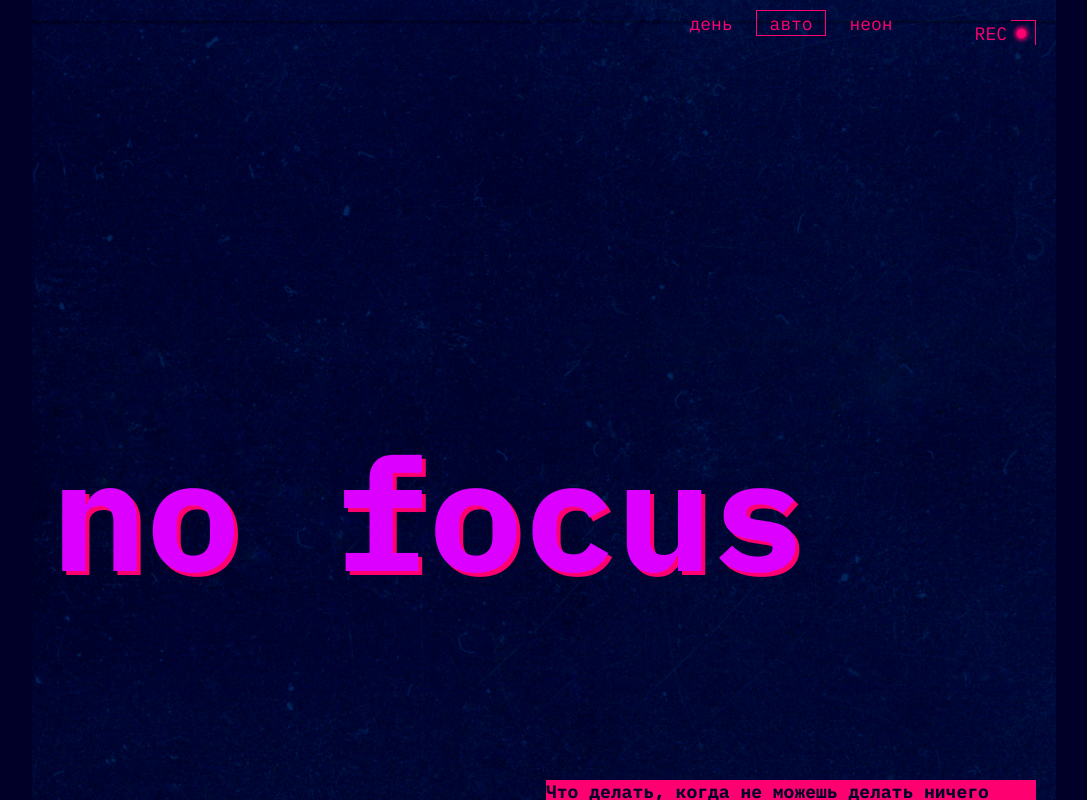
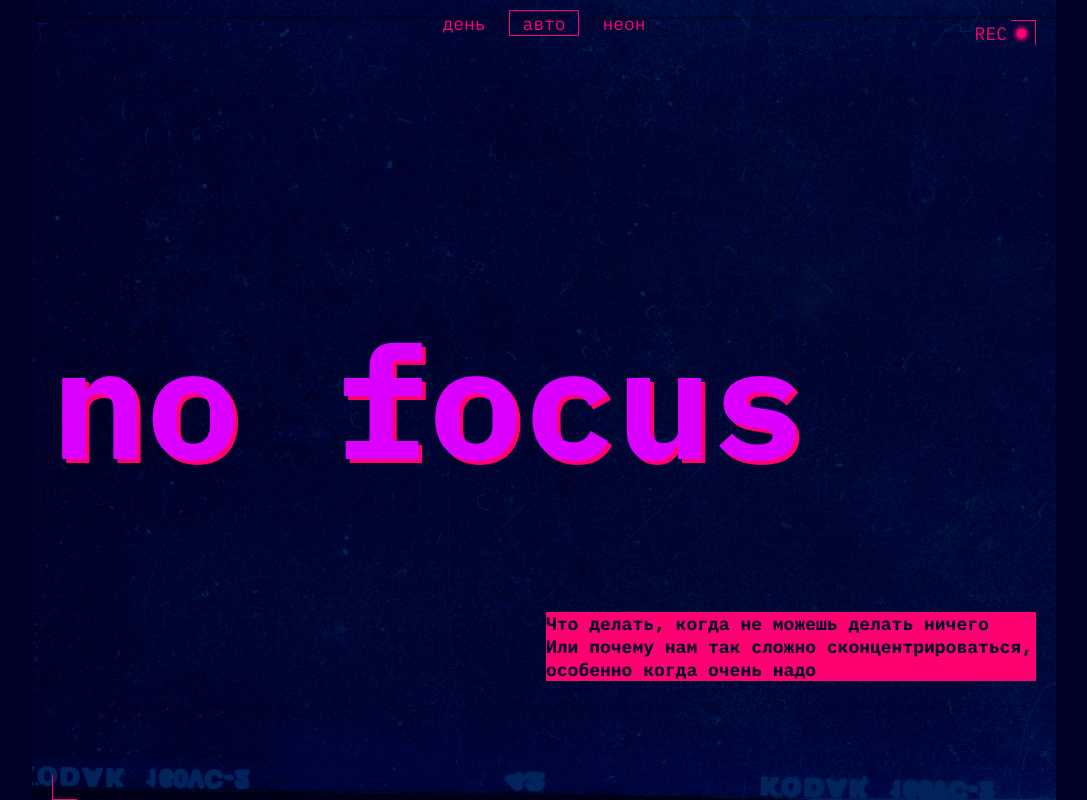
Before and after one commit to graast8/slozhno-sosredotochitsya, a plain HTML site: page index.html in a window 1280 px wide. Shown: the whole page, without its empty margins (96-1183 px from the left). Drawn offline with Linux system fonts and the light colour scheme.

Commit message:
autotest_2

```diff
--- a/styles/style.css
+++ b/styles/style.css
@@ -29,14 +29,14 @@ html, body {
 
 .header {
   display: grid;
-  grid-template-columns: 1fr;
+  grid-template-columns: 1fr 1fr 1fr;
   grid-template-rows: 1fr min-content 1fr;
   /* grid-auto-columns: 0px; */
   background-image: url(../images/cover-image-dark.png);
   background-size: cover;
   background-position: center;
   min-height: 1024px;
-  height: 100vh;
+  min-height: 100vh;
   position: relative;
   padding: 0px 20px 0px 20px;
 }
@@ -90,7 +90,7 @@ html, body {
 
 .rectangle-2 {
   grid-row: 1;
-  grid-column: 2;
+  grid-column: 3;
   width: 25px;
   height: 25px;
   border-right: 1px solid var(--color-magenta);
@@ -101,12 +101,11 @@ html, body {
 
 .header__title {
   grid-row: 2;
-  grid-column: span 2;
+  grid-column: span 3;
   align-self: center;
   font-size: clamp(7.5rem, 0.5625rem + 14.4531vw, 9.8125rem);
   font-family: var(--font-family, Helvetica, Arial, sans-serif);
   color: var(--color-title);
-  font-size: 700;
   text-shadow: 4px 4px 0 var(--color-magenta);
 }
 
@@ -114,6 +113,7 @@ html, body {
   align-self: center;
   justify-self: end;
   grid-row: 3;
+  grid-column: span 3;
   max-width: 490px;
 }
 
@@ -322,7 +322,6 @@ html, body {
 }
 
 .link:focus {
-  outline: none;
   outline: 1px solid var(--font-color-desc)
 }
 
```
